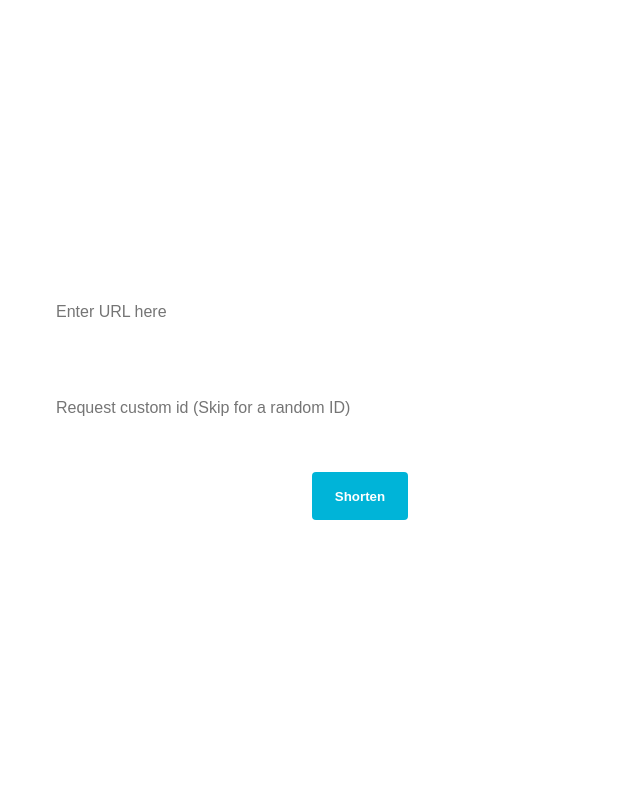
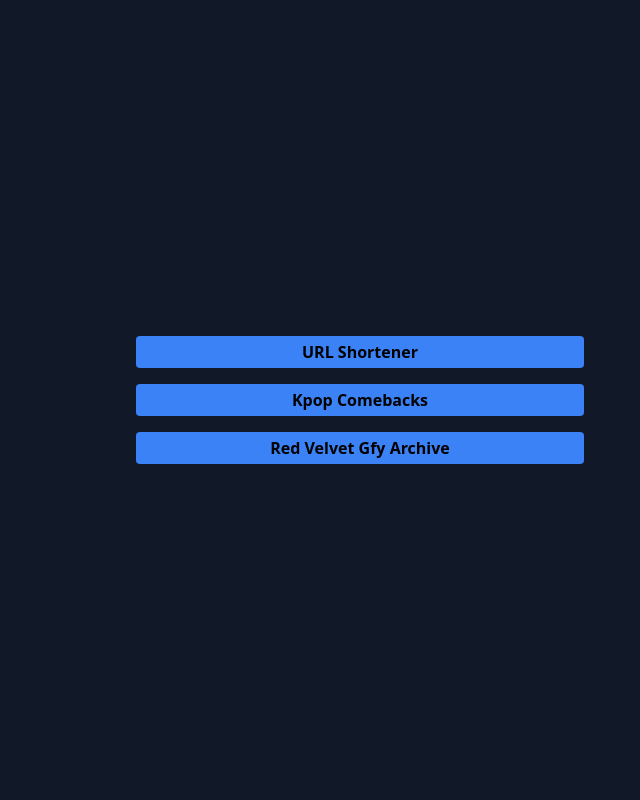
Before and after one commit to badmagick329/mgck, a Django app: page / in a window 1280 px wide. Shown: the whole page, without its empty margins (280-920 px from the left). Run offline with Django 4.2, Linux system fonts and the light colour scheme; parts of the project's set-up code (start-up, migrations or seed data) failed here and were passed over.

Commit message:
feat: add main page

```diff
--- a/djangobackend/urlshortener/static/css/_style.css
+++ /dev/null
@@ -1,93 +0,0 @@
-:root {
-  --submit-color: #00b4d8;
-  --submit-color-hover: #0096c7;
-  --submit-color-active: #0077a7;
-  --round: 0.25rem;
-  --space: 0.5rem;
-  --max-width: 90%;
-  --btn-width: 6rem;
-  --btn-height: 3rem;
-  --font-size: 0.8rem;
-}
-
-@media (min-width: 768px) {
-  :root {
-    --max-width: 50%;
-    --font-size: 1rem;
-    --space: 1rem;
-  }
-}
-
-html {
-  height: 100%;
-  font-family: "Open Sans", sans-serif;
-}
-
-body {
-  margin: 0;
-}
-
-.main {
-  display: flex;
-  flex-direction: column;
-  align-items: center;
-  justify-content: center;
-  height: 100vh;
-}
-
-.form_inputs {
-  display: flex;
-  flex-direction: column;
-  align-items: center;
-  justify-content: center;
-  width: var(--max-width);
-}
-
-.form_inputs .input_box {
-  width: calc(100% - calc(var(--space) * 2));
-  height: calc(var(--btn-height) + var(--space));
-  border: none;
-  border-radius: var(--round);
-  padding: 0 var(--space);
-  margin: var(--space) 0;
-  outline: none;
-  font-size: var(--font-size);
-}
-
-.form_inputs .submit_button {
-  width: var(--btn-width);
-  height: var(--btn-height);
-  border: none;
-  border-radius: var(--round);
-  padding: 0 var(--space);
-  margin: var(--space) calc(var(--space) / 2);
-  outline: none;
-  background-color: var(--submit-color);
-  color: white;
-  font-weight: bold;
-  cursor: pointer;
-}
-
-.form_inputs .submit_button:hover {
-  background-color: var(--submit-color-hover);
-}
-
-.form_inputs .submit_button:active {
-  background-color: var(--submit-color-active);
-}
-
-.result {
-  display: flex;
-  flex-direction: column;
-  align-items: center;
-  justify-content: center;
-  width: var(--max-width);
-}
-
-.result > * {
-  margin: var(--space) 0;
-}
-
-.result > span {
-  font-size: calc(var(--font-size) * 1.5);
-}
--- a/djangobackend/urlshortener/static/css/style.css
+++ b/djangobackend/urlshortener/static/css/style.css
@@ -673,6 +673,10 @@ video {
   height: 100vh;
 }
 
+.min-h-screen {
+  min-height: 100vh;
+}
+
 .w-24 {
   width: 6rem;
 }
@@ -869,8 +872,17 @@ video {
   padding-bottom: 1rem;
 }
 
+.px-8 {
+  padding-left: 2rem;
+  padding-right: 2rem;
+}
+
 .text-center {
   text-align: center;
+}
+
+.align-middle {
+  vertical-align: middle;
 }
 
 .text-3xl {
@@ -1097,6 +1134,10 @@ video {
     width: 7rem;
   }
 
+  .sm\:w-4\/5 {
+    width: 80%;
+  }
+
   .sm\:px-5 {
     padding-left: 1.25rem;
     padding-right: 1.25rem;
@@ -1111,6 +1152,14 @@ video {
 
   .md\:w-32 {
     width: 8rem;
+  }
+
+  .md\:w-4\/5 {
+    width: 80%;
+  }
+
+  .md\:w-3\/5 {
+    width: 60%;
   }
 
   .md\:grid-cols-5 {
@@ -1157,6 +1206,14 @@ video {
     width: 80%;
   }
 
+  .lg\:w-3\/5 {
+    width: 60%;
+  }
+
+  .lg\:w-2\/5 {
+    width: 40%;
+  }
+
   .lg\:grid-cols-6 {
     grid-template-columns: repeat(6, minmax(0, 1fr));
   }
--- a/djangobackend/urlshortener/templates/urlshortener/base.html
+++ b/djangobackend/urlshortener/templates/urlshortener/base.html
@@ -8,11 +8,12 @@
     <meta name="viewport" content="width=device-width, initial-scale=1">
     <meta name="color-scheme" content="dark light">
     <link rel="icon" type="image/x-icon" href="{% static 'favicons/favicon.ico' %}">
-    <link href={% static 'css/_style.css' %} rel="stylesheet">
-    {% block extrahead %}{% endblock %}
+    <link href={% static 'css/style.css' %} rel="stylesheet">
   </head>
   <body>
-  <div class="main">
+  <div
+    class="flex flex-col min-h-screen
+    min-w-screen bg-gray-900 items-center justify-center">
     {% block body %}{% endblock %}
   </div>
   </body>
--- a/djangobackend/urlshortener/templates/urlshortener/index.html
+++ b/djangobackend/urlshortener/templates/urlshortener/index.html
@@ -1,14 +1,24 @@
 {% extends "urlshortener/base.html" %}
 {% load static %}
 {% block title %}
-  <title>URL Shortener</title>
+  <title>Index</title>
 {% endblock %}
 {% block body %}
-  <form class="form_inputs" autocomplete="off" action="{% url 'urlshortener:shorten' %}" method="post">
-    {% csrf_token %}
-    <input class="input_box" type="text" name="source_url" placeholder="Enter URL here">
-    <input class="input_box" type="text" name="custom_id" placeholder="Request custom id (Skip for a random ID)">
-    <input class="submit_button" type="submit" value="Shorten">
-  </form>
-  <script src={% static 'js/script.js' %}></script>
+  <div
+    class="flex flex-col items-center
+      w-full px-8 sm:w-4/5 md:w-3/5 lg:w-2/5 mx-auto"
+      >
+    <a
+      class="font-bold bg-blue-500 hover:bg-blue-700 hover:cursor-pointer
+      py-1 px-3 rounded my-2 w-full text-center"
+      href="{% url 'urlshortener:shortener' %}">URL Shortener</a>
+    <a
+      class="font-bold bg-blue-500 hover:bg-blue-700 hover:cursor-pointer
+      py-1 px-3 rounded my-2 w-full text-center"
+      href="{% url 'kpopcomebacks:index' %}">Kpop Comebacks</a>
+    <a
+      class="font-bold bg-blue-500 hover:bg-blue-700 hover:cursor-pointer
+      py-1 px-3 rounded my-2 w-full text-center"
+      href="{% url 'gfys:index' %}">Red Velvet Gfy Archive</a>
+  </div>
 {% endblock %}
--- a/djangobackend/urlshortener/urls.py
+++ b/djangobackend/urlshortener/urls.py
@@ -6,6 +6,7 @@ app_name = UrlshortenerConfig.name
 
 urlpatterns = [
     path("", views.index, name="index"),
+    path("s/", views.shortener, name="shortener"),
     path("shorten/", views.shorten, name="shorten"),
     path("<str:short_id>", views.target_url, name="target_url"),
 ]
--- a/djangobackend/urlshortener/views.py
+++ b/djangobackend/urlshortener/views.py
@@ -1,13 +1,17 @@
 import re
 from datetime import datetime
 
-from django.shortcuts import HttpResponseRedirect, render
+from django.shortcuts import HttpResponse, HttpResponseRedirect, render
 from urlshortener.apps import UrlshortenerConfig
 from urlshortener.models import ShortURL
 
 from djangobackend.settings import BASE_URL
 
 app_name = UrlshortenerConfig.name
+
+
+def shortener(request):
+    return render(request, f"{app_name}/shortener.html")
 
 
 def index(request):
@@ -31,7 +35,9 @@ def shorten(request):
             return error(request, str(url_id))
     else:
         url_id = ShortURL.create_id()
-    short_url = ShortURL.objects.create(url=request.POST["source_url"], short_id=url_id)
+    short_url = ShortURL.objects.create(
+        url=request.POST["source_url"], short_id=url_id
+    )
     return render(
         request,
         f"{app_name}/shortened.html",
```
Also changed, not shown: other parts of djangobackend/urlshortener/static/css/style.css (+47 -17 lines), djangobackend/urlshortener/templates/urlshortener/error.html (+12 -3 lines), djangobackend/urlshortener/templates/urlshortener/shortened.html (+15 -4 lines), djangobackend/urlshortener/templates/urlshortener/shortener.html (added, +26 -0 lines).
